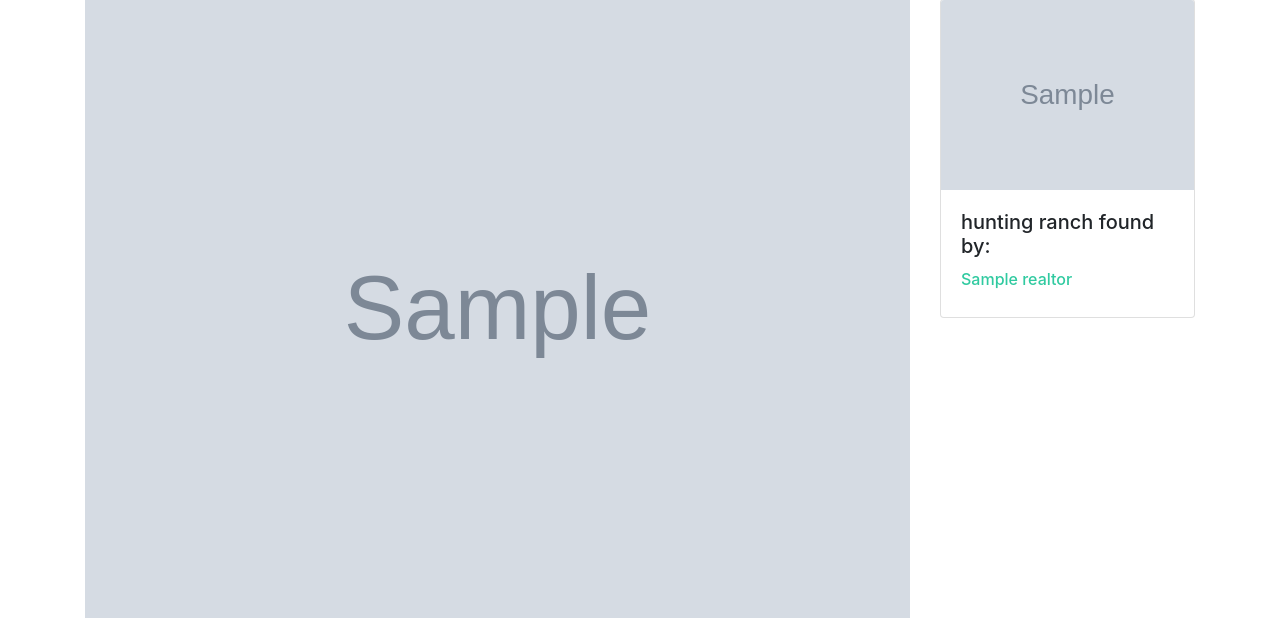
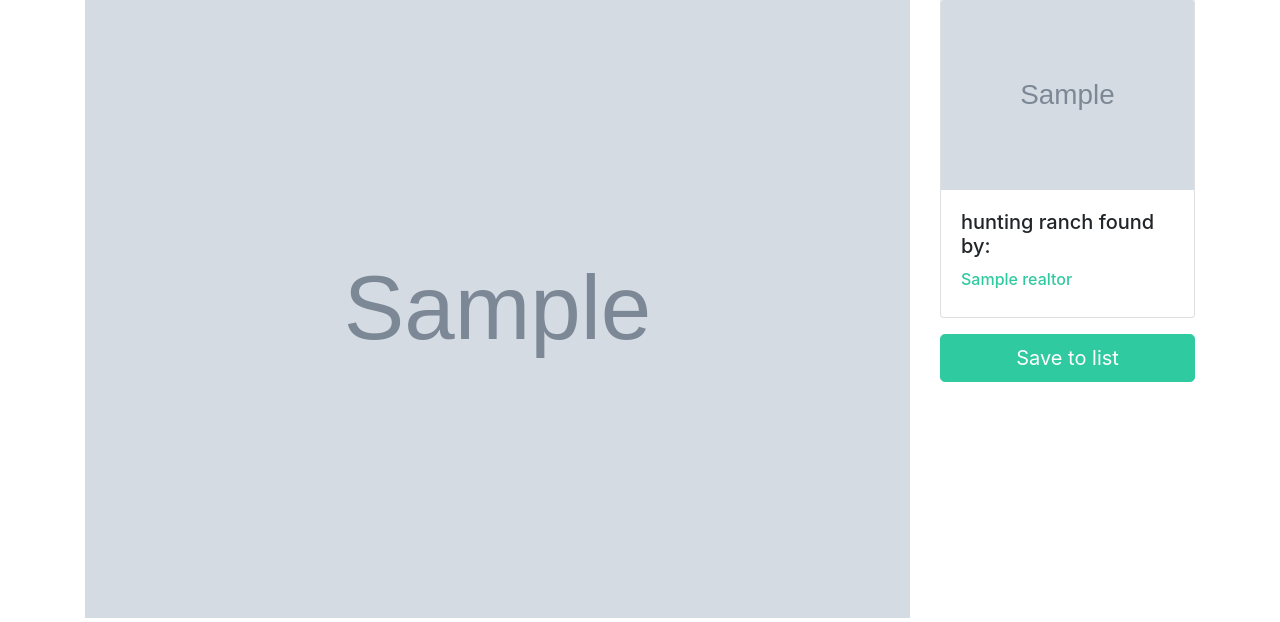
Before and after one commit to seabazz/btre, a Django app: page /listings/1 in a window 1280 px wide. Shown: the part 601-1223 px from the top of the page. Run offline with Django 3.2, Linux system fonts and the light colour scheme; tables that the repository leaves empty hold one stand-in row (values such as "Sample post"); grey boxes marked "Sample" are stand-in pictures; some libraries are stand-ins or nearby versions.

Commit message:
update buttons and inquire modal - change to save to list

```diff
--- a/templates/listings/listing.html
+++ b/templates/listings/listing.html
@@ -151,18 +151,18 @@
                   <h6 class="text-secondary">{{ listing.realtor }}</h6>
                 </div>
               </div>
-              <!--<button class="btn-primary btn-block btn-lg" data-toggle="modal" data-target="#inquiryModal">Make An Inquiry</button>-->
+              <button class="btn btn-secondary btn-block btn-lg" data-toggle="modal" data-target="#inquiryModal">Save to list</button>
             </div>
           </div>
         </div>
       </section>
 
-      <!-- Inquiry Modal
+      <!-- Inquiry Modal -->
       <div class="modal fade" id="inquiryModal" role="dialog">
         <div class="modal-dialog">
           <div class="modal-content">
             <div class="modal-header">
-              <h5 class="modal-title" id="inquiryModalLabel">Make An Inquiry</h5>
+              <h5 class="modal-title" id="inquiryModalLabel">Save to list</h5>
               <button type="button" class="close" data-dismiss="modal">
                 <span>&times;</span>
               </button>
@@ -175,30 +175,30 @@
                 {% else %}
                   <input type="hidden" name="user_id" value="0">
                 {% endif %}
-                <input type="hidden" name="realtor_email" value="{{ listing.realtor.email }}">
+                <!--<input type="hidden" name="realtor_email" value="{{ listing.realtor.email }}">-->
                 <input type="hidden" name="listing_id" value="{{ listing.id }}">
                 <div class="form-group">
                   <label for="property_name" class="col-form-label">Property:</label>
                   <input type="text" name="listing" class="form-control" value="{{ listing.title }}">
                 </div>
-                <div class="form-group">
+                <!--<div class="form-group">
                   <label for="name" class="col-form-label">Name:</label>
                   <input type="text" name="name" class="form-control" {% if user.is_authenticated %} value="{{ user.first_name }} {{ user.last_name }} " {% endif %} required>
-                </div>
-                <div class="form-group">
+                </div>-->
+                <!--<<div class="form-group">
                   <label for="email" class="col-form-label">Email:</label>
                   <input type="email" name="email" class="form-control" {% if user.is_authenticated %} value="{{ user.email }}" {% endif %} required>
                 </div>
                 <div class="form-group">
                   <label for="phone" class="col-form-label">Phone:</label>
                   <input type="text" name="phone" class="form-control">
-                </div>
+                </div>-->
                 <div class="form-group">
-                  <label for="message" class="col-form-label">Message:</label>
+                  <label for="message" class="col-form-label">Note:</label>
                   <textarea name="message" class="form-control"></textarea>
                 </div>
                 <hr>
-                <input type="submit" value="Send" class="btn btn-block btn-secondary">
+                <input type="submit" value="Save" class="btn btn-secondary btn-block">
               </form>
             </div>
           </div>
--- a/templates/listings/search.html
+++ b/templates/listings/search.html
@@ -133,7 +133,7 @@
                       <i class="fas fa-clock"></i> {{ listing.list_date | timesince }}</div>
                   </div>
                   <hr>
-                  <a href="{% url 'listing' listing.id %}" class="btn btn-primary btn-block">More Info</a>
+                  <a href="{% url 'listing' listing.id %}" class="btn btn-secondary btn-block">More Info</a>
                 </div>
               </div>
             </div>
```
